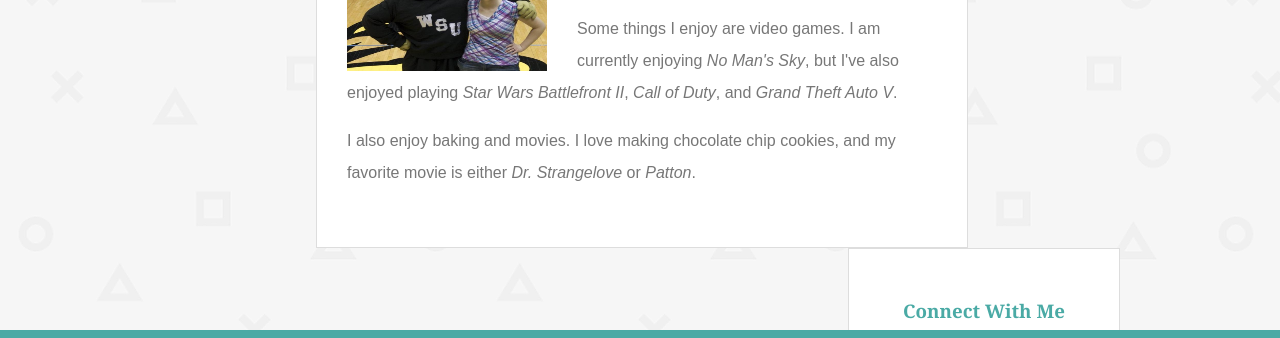
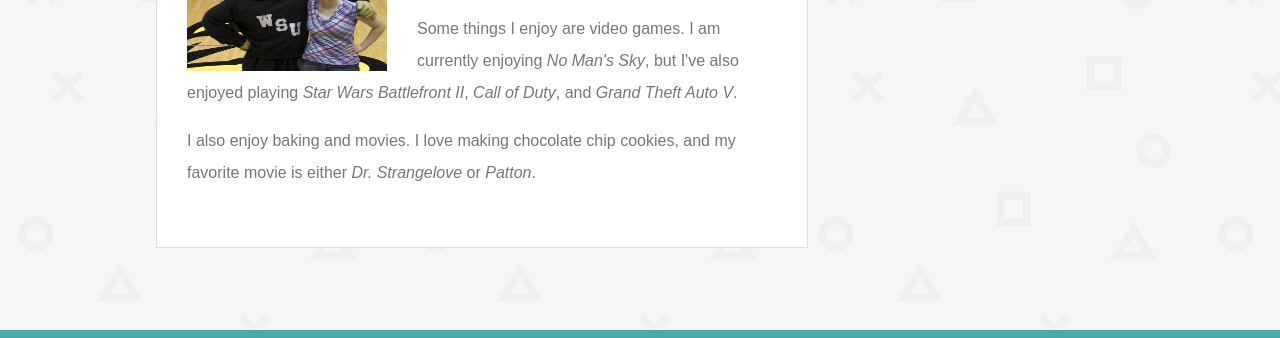
Before and after one commit to sdr2017/Basic-Portfolio, a plain HTML site: page index.html in a window 1280 px wide. Shown: the part 366-704 px from the top of the page. Drawn offline with Linux system fonts and the light colour scheme.

Commit message:
fixing layout

```diff
--- a/assets/css/style.css
+++ b/assets/css/style.css
@@ -73,10 +73,11 @@
 
 .wrapper {
 	width: 960px;
-	margin: auto;
+	margin-left: 156px;
 }
 
 .content {
+	float: left;
 	width: 590px;
 	height: 420px;
 	background-color: #ffffff;
@@ -87,8 +88,6 @@
 	color: #777777;
 	font-size: 16px;
 	line-height: 32px;
-	margin-left: 156px;
-	margin-top: 40px;
 	padding: 30px;
 }
 
```
